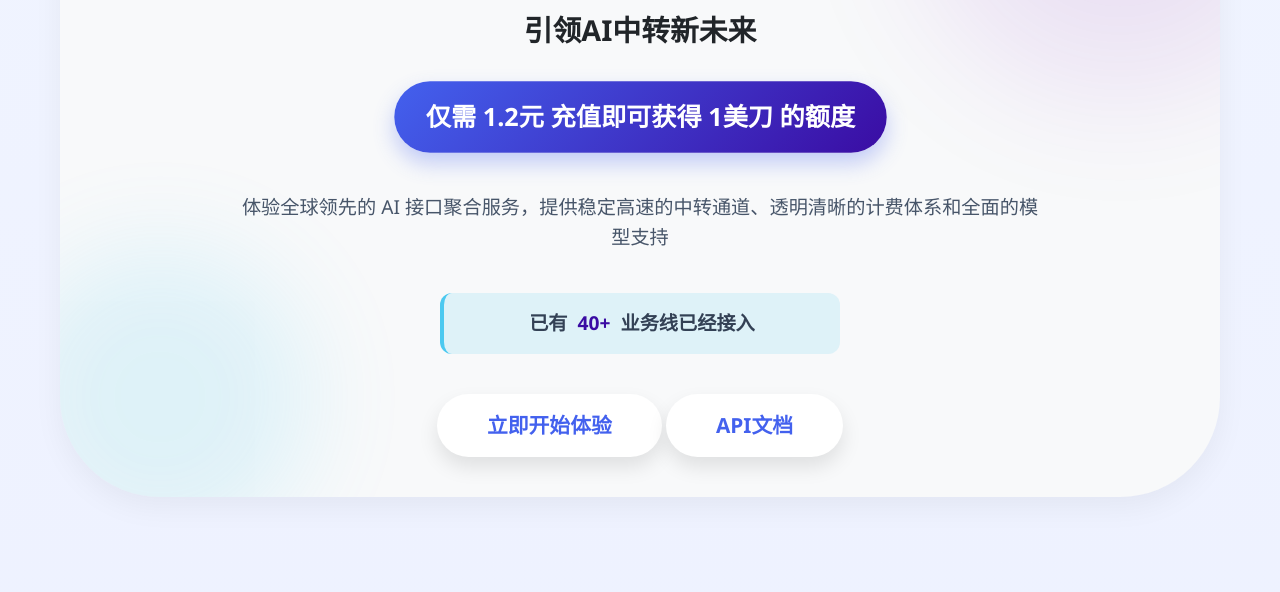
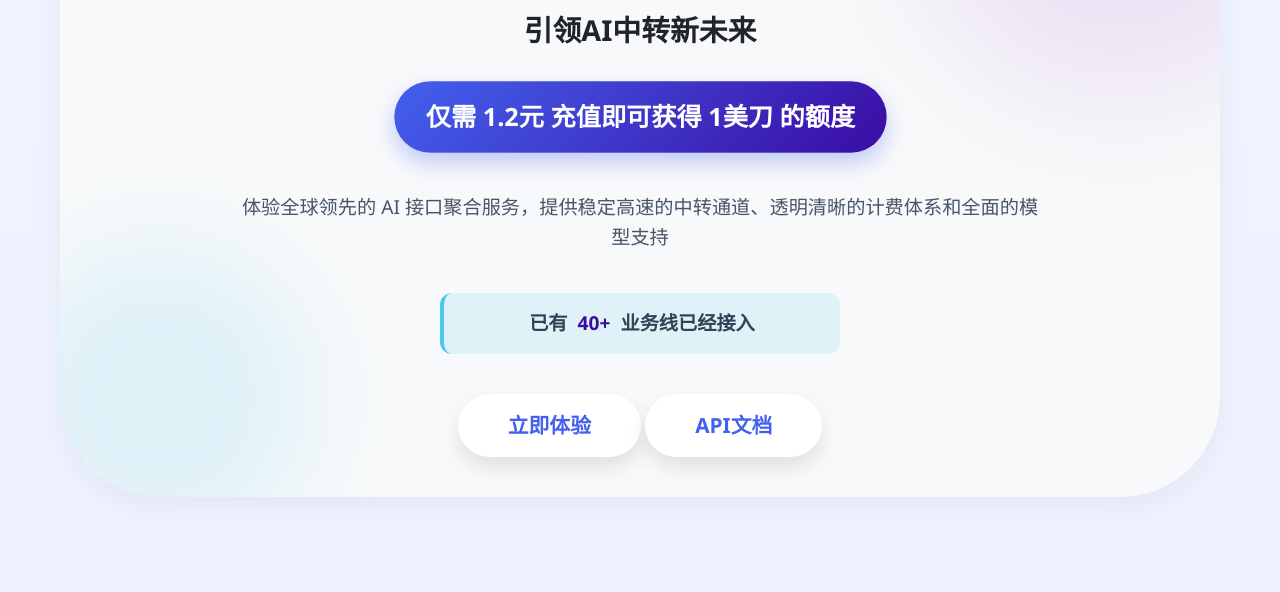
Before and after one commit to wuhahaowen/luyala, a plain HTML site: page index.html in a window 1280 px wide. Shown: the part 208-800 px from the top of the page. Drawn offline with Linux system fonts and the light colour scheme.

Commit message:
index.html

```diff
--- a/index.html
+++ b/index.html
@@ -525,7 +525,7 @@
             <div class="business-banner">
                 已有 <span class="business-count">40+</span> 业务线已经接入
             </div>
-            <a href="https://luyala.com/workspace" class="cta-button">立即开始体验</a>
+            <a href="https://luyala.com/workspace" class="cta-button">立即体验</a>
              <a href="https://luyala.com/about" class="cta-button">API文档</a>
         </section>
 
```
